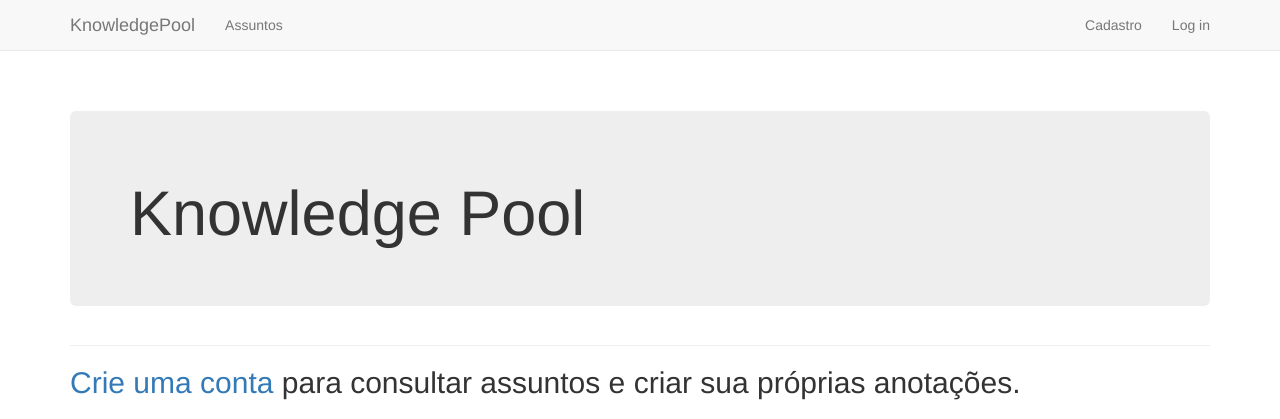
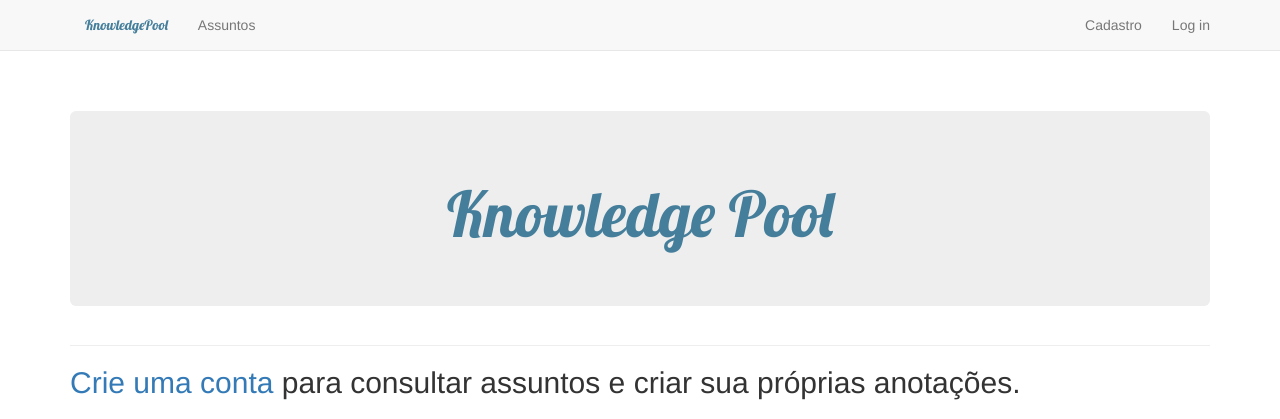
Before and after one commit to tv-nieri/knowledge_pool, a Django app: page / in a window 1280 px wide. Shown: the top 419 px of the page. Run offline with Django 3.2, Linux system fonts and the light colour scheme; data comes from the database, SQL or seed files in the repository; both versions use the stored data as it was after the commit; some libraries are stand-ins or nearby versions.

Commit message:
Change title style

```diff
--- /dev/null
+++ b/knowledge_pool/static/css/knowledge_pool.css
@@ -0,0 +1,22 @@
+.main-title {
+    font-family: 'Lobster', cursive;
+    text-align: center;
+    color: #447e9b;
+}
+
+.navbar-header {
+    float: left;
+    padding: 15px;
+}
+
+.navbar-brand {
+    float:none;
+}
+
+.jumbotron h1{
+    color: #447e9b;
+}
+
+.jumbotron center{
+    color: #447e9b;
+}
--- a/knowledge_pool/templates/knowledge_pool/base.html
+++ b/knowledge_pool/templates/knowledge_pool/base.html
@@ -1,5 +1,6 @@
 {% load bootstrap3 %}
 {% load static %}
+{% load staticfiles %}
 
 <!DOCTYPE html>
 <html lang="en">
@@ -7,6 +8,8 @@
         <meta charset="utf-8">
         <meta http-equiv="X-UA-Compatible" content="IE=edge">
         <meta name="viewport" content="width=device-width, initial-scale=1">
+        <link href="https://fonts.googleapis.com/css?family=Lobster" rel="stylesheet">
+        <link rel="stylesheet" href="{% static 'css/knowledge_pool.css' %}">
 
         {% if user.is_authenticated %}
             <title>Knowledge Pool | {{ user.username }}</title>
@@ -27,7 +30,7 @@
                         aria-expanded="false" aria-controls="navbar">
                     </button>
                     <!--navbar-brand removido da classe do link-->
-                    <a class="navbar-brand" href="{% url 'knowledge_pool:index' %}">
+                    <a class="navbar-brand, main-title" href="{% url 'knowledge_pool:index' %}">
                         KnowledgePool
                     </a>
                 </div>
--- a/knowledge_pool/templates/knowledge_pool/index.html
+++ b/knowledge_pool/templates/knowledge_pool/index.html
@@ -2,7 +2,9 @@
 
 {% block header %}
     <div class="jumbotron">
-        <h1>Knowledge Pool</h1>
+        <h1 class="main-title">
+            <center> Knowledge Pool</center>
+        </h1>
     </div>
 {% endblock header %}
 
```
Also changed, not shown: db.sqlite3.
